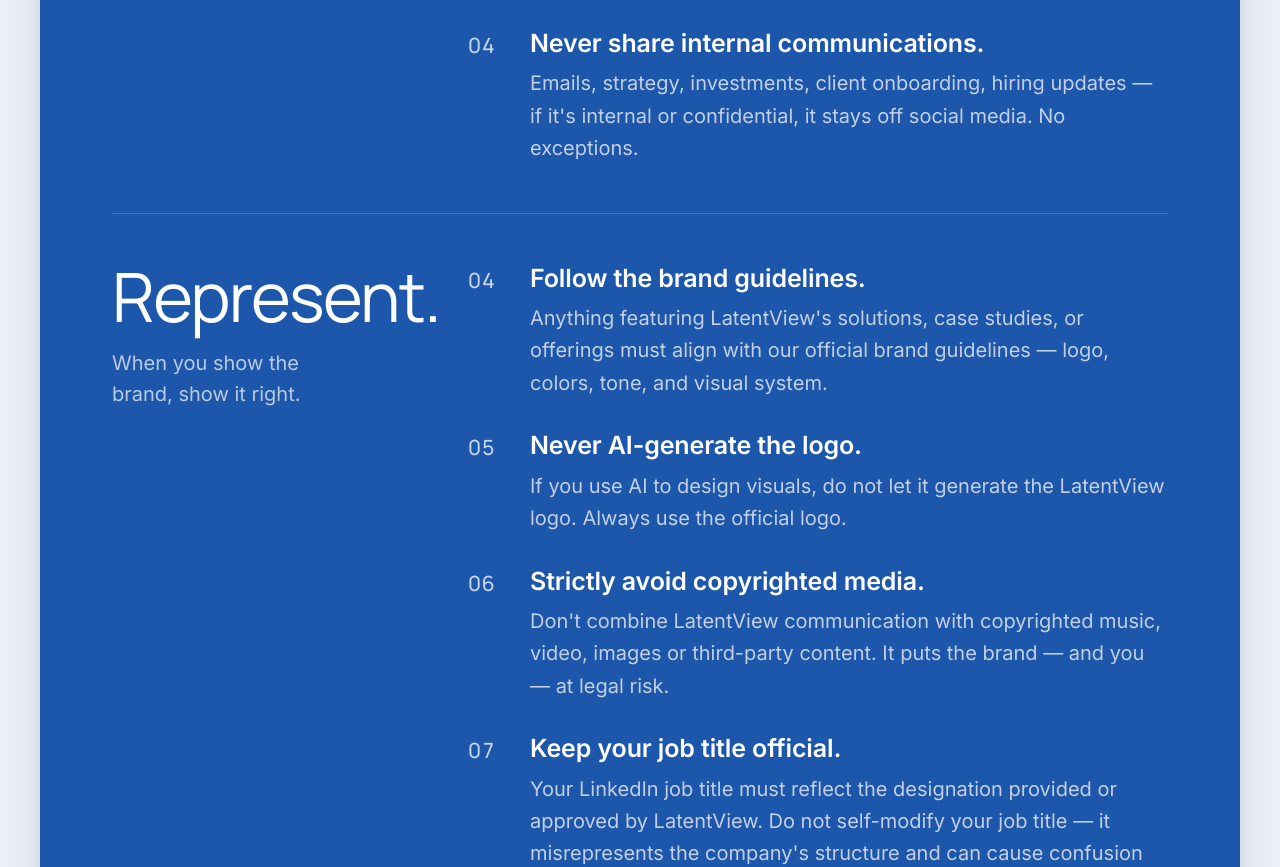
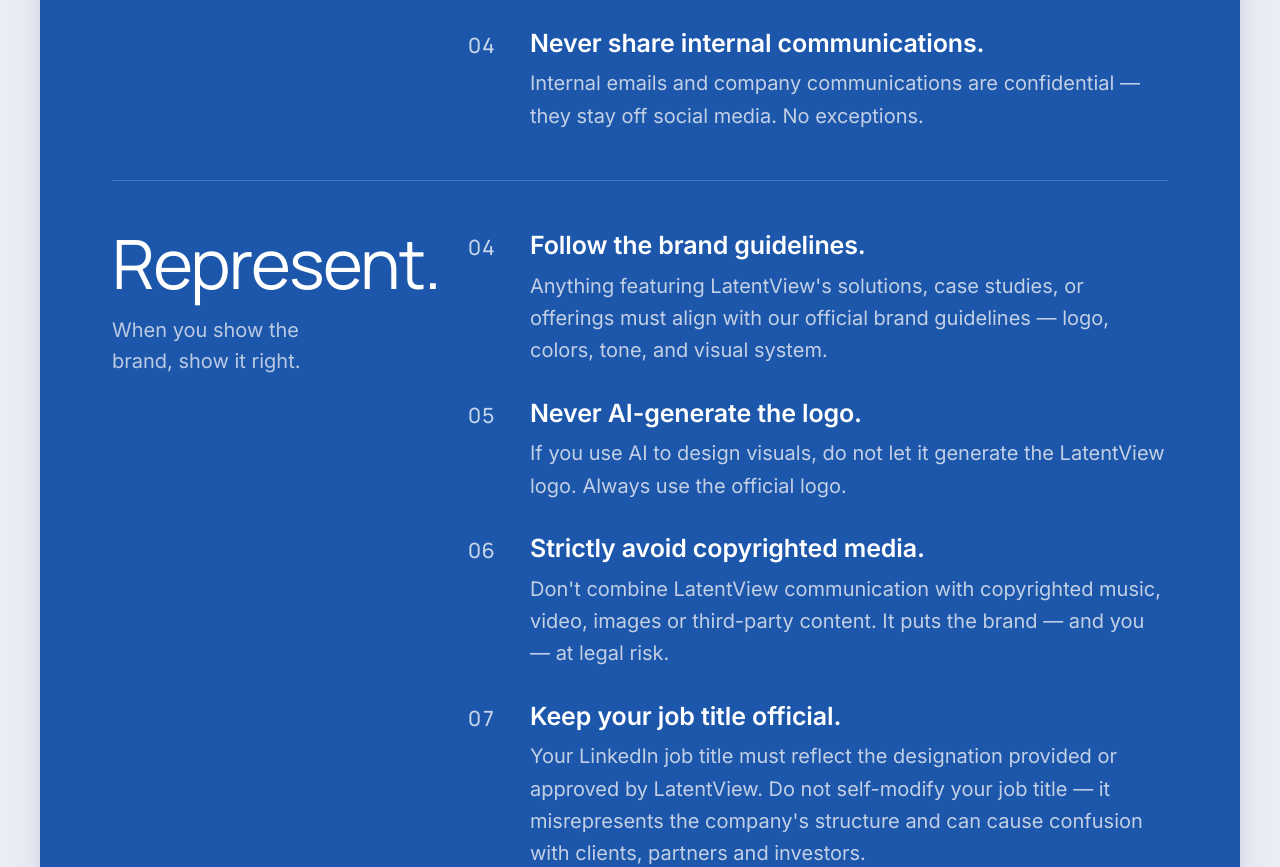
Before and after one commit to cvvarun/latentview-social-media-guidelines, a plain HTML site: page index.html in a window 1280 px wide. Shown: the part 961-1828 px from the top of the page. Drawn offline with nearby package versions, Linux system fonts and the light colour scheme.

Commit message:
Update internal comms rule copy

```diff
--- a/index.html
+++ b/index.html
@@ -269,7 +269,7 @@
               <div class="rule-title">Never share internal communications.</div>
             </div>
             <p class="rule-copy">
-              Emails, strategy, investments, client onboarding, hiring updates — if it's internal or confidential, it stays off social media. No exceptions.
+              Internal emails and company communications are confidential — they stay off social media. No exceptions.
             </p>
           </div>
         </div>
```
